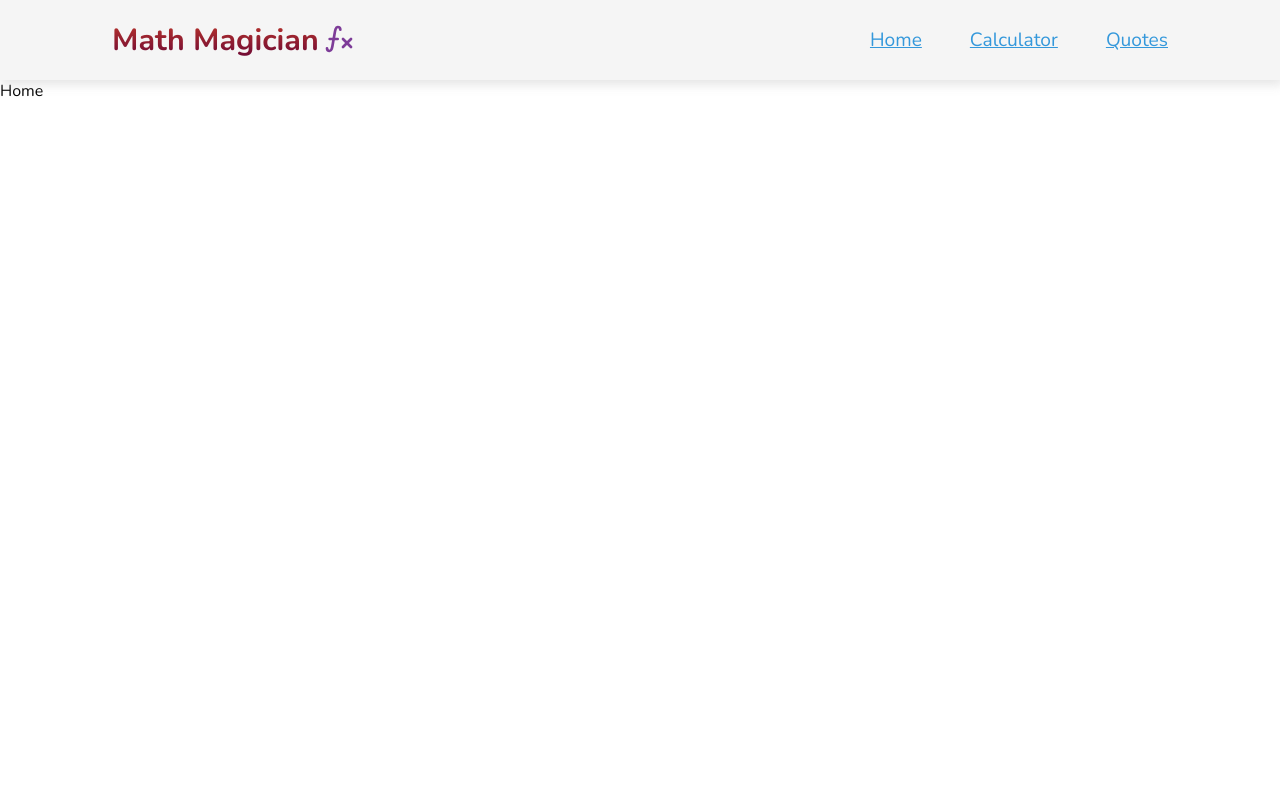
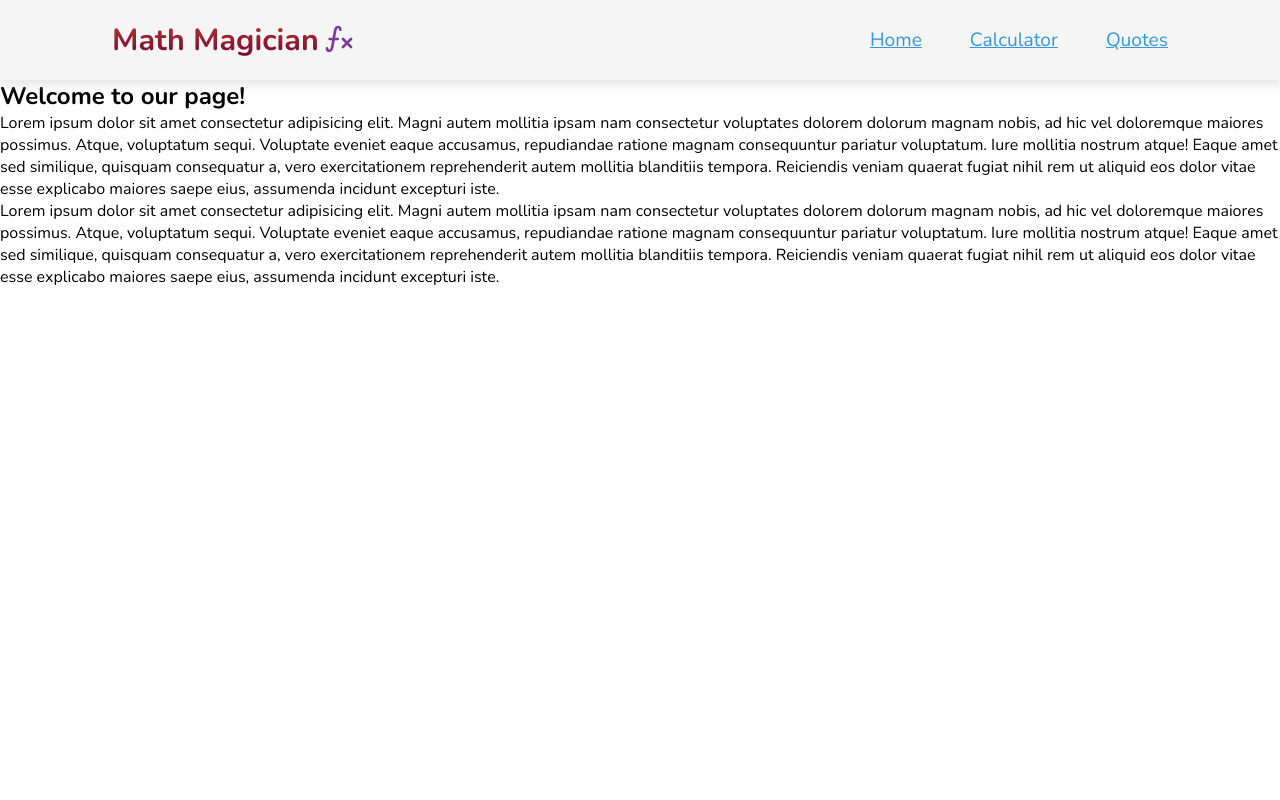
Before and after one commit to belaymit/math-magicians, a React (Create React App) app: page / in a window 1280 px wide. Shown: the top 800 px of the page. Built offline with nearby package versions, Linux system fonts and the light colour scheme.

Commit message:
added paragraph to home-page

```diff
--- a/src/pages/home/Home.jsx
+++ b/src/pages/home/Home.jsx
@@ -2,7 +2,35 @@ import React from 'react';
 import './home.scss';
 
 const Home = () => (
-  <section className="home-container">Home</section>
+  <section className="home-container">
+    <div className="container">
+      <h2 className="header-title">Welcome to our page!</h2>
+      <p className="text-desc">
+        Lorem ipsum dolor sit amet consectetur adipisicing elit.
+        Magni autem mollitia ipsam nam consectetur voluptates dolorem
+        dolorum magnam nobis, ad hic vel doloremque maiores possimus.
+        Atque, voluptatum sequi. Voluptate eveniet eaque accusamus,
+        repudiandae ratione magnam consequuntur pariatur voluptatum.
+        Iure mollitia nostrum atque! Eaque amet sed similique, quisquam
+        consequatur a, vero exercitationem reprehenderit autem mollitia
+        blanditiis tempora. Reiciendis veniam quaerat fugiat nihil rem ut
+        aliquid eos dolor vitae esse explicabo maiores saepe eius, assumenda
+        incidunt excepturi iste.
+      </p>
+      <p className="text-desc">
+        Lorem ipsum dolor sit amet consectetur adipisicing elit.
+        Magni autem mollitia ipsam nam consectetur voluptates dolorem
+        dolorum magnam nobis, ad hic vel doloremque maiores possimus.
+        Atque, voluptatum sequi. Voluptate eveniet eaque accusamus,
+        repudiandae ratione magnam consequuntur pariatur voluptatum.
+        Iure mollitia nostrum atque! Eaque amet sed similique, quisquam
+        consequatur a, vero exercitationem reprehenderit autem mollitia
+        blanditiis tempora. Reiciendis veniam quaerat fugiat nihil rem ut
+        aliquid eos dolor vitae esse explicabo maiores saepe eius, assumenda
+        incidunt excepturi iste.
+      </p>
+    </div>
+  </section>
 );
 
 export default Home;
```
